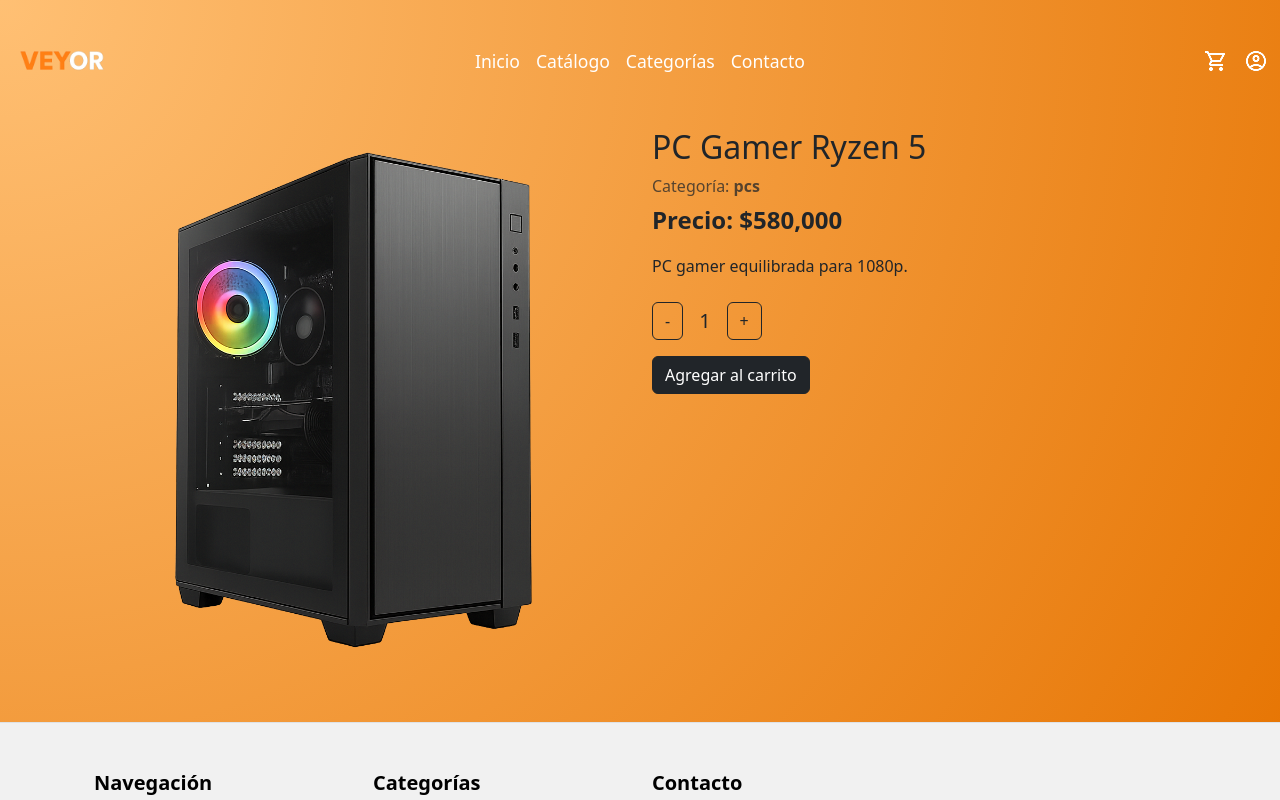
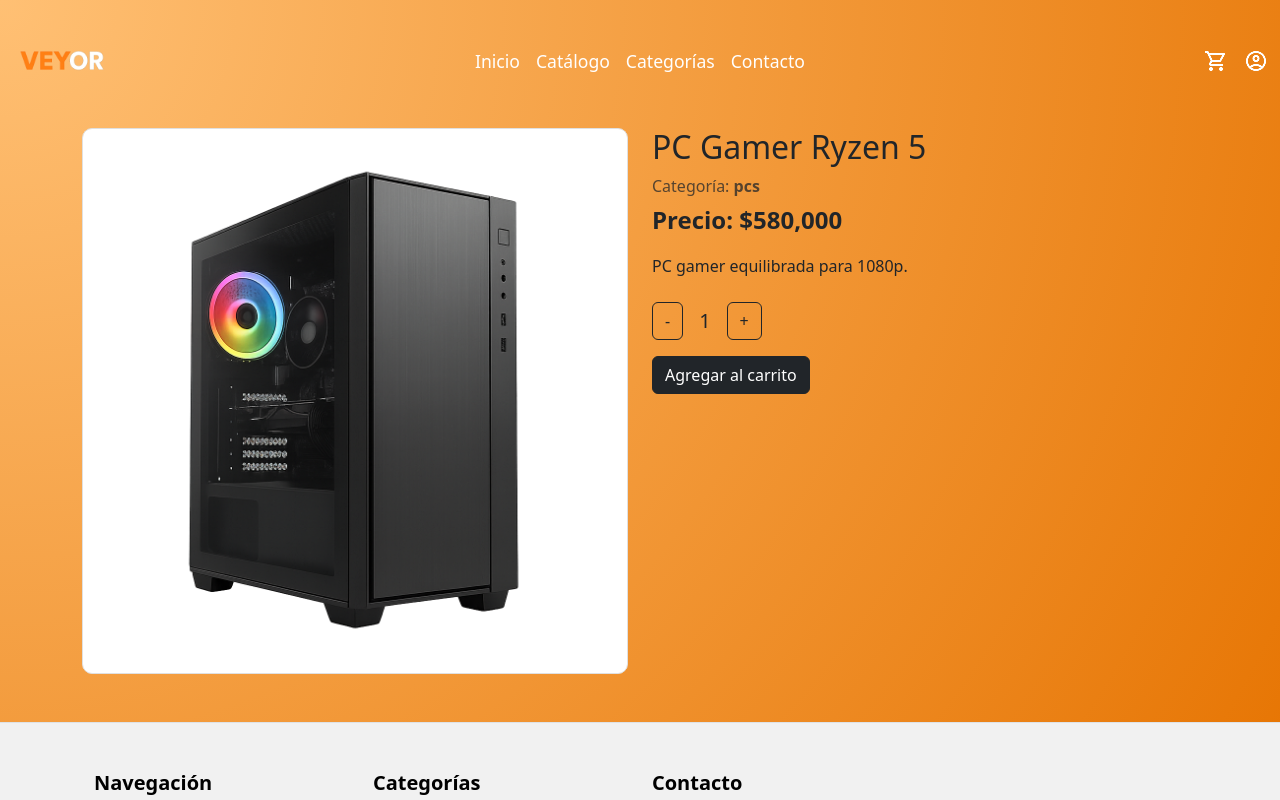
Before and after one commit to pablovenica7/Tech-Ecommerce, a React (Vite) app: page /producto/1 in a window 1280 px wide. Shown: the top 800 px of the page. Built offline with nearby package versions, Linux system fonts and the light colour scheme.

Commit message:
Update index.css

```diff
--- a/src/index.css
+++ b/src/index.css
@@ -278,6 +278,22 @@
   margin: 0;
 }
 
+.img-container {
+  background: #fff;          /* fondo blanco */
+  padding: 20px;
+  border-radius: 10px;
+  border: 1px solid #e0e0e0;
+  display: flex;
+  justify-content: center;
+  align-items: center;
+  min-height: 280px;         /* asegura un alto mínimo */
+}
+
+.img-container img {
+  max-width: 100%;
+  height: auto;
+  object-fit: contain;
+}
 
 /* Responsive */
 @media (max-width: 991px) {
```
